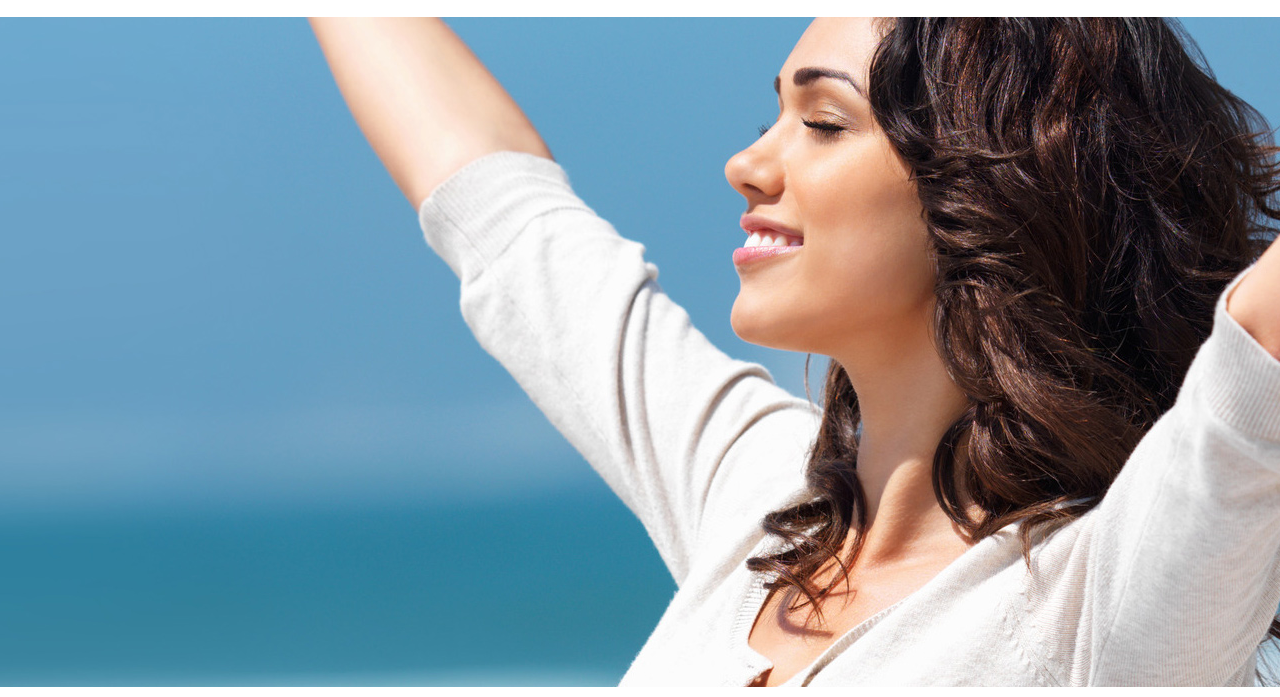
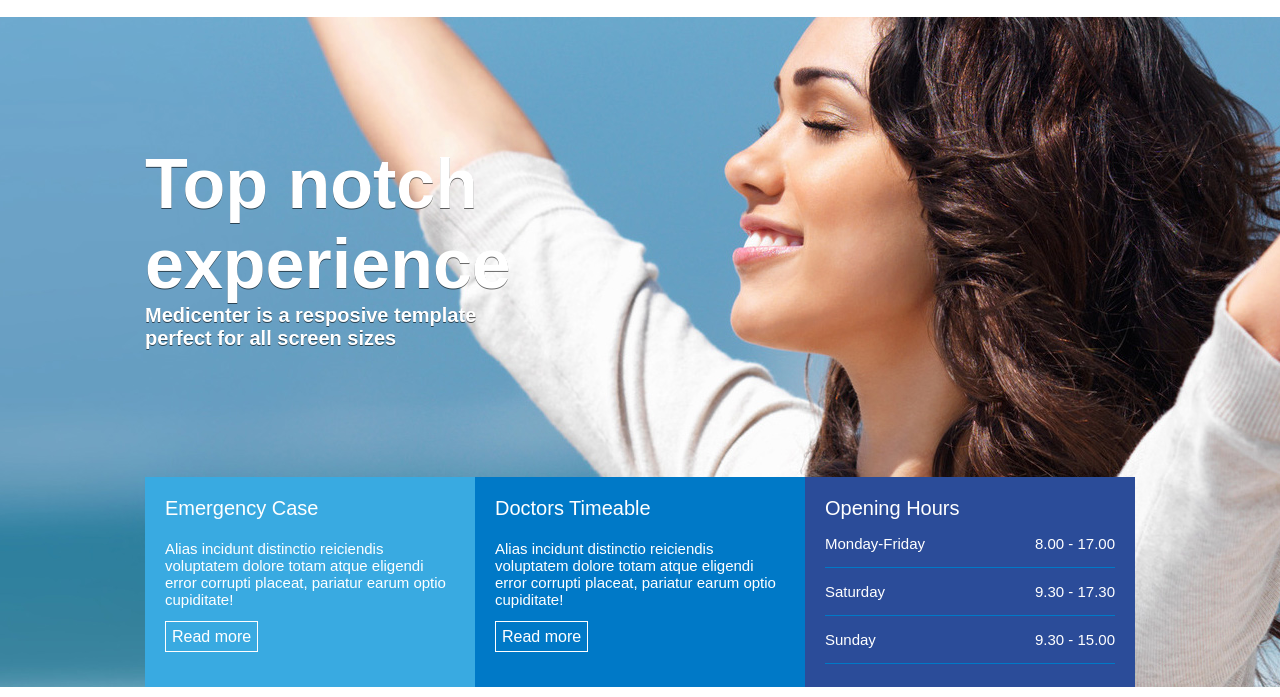
Before and after one commit to devmarcosgarcia/medicenter, a plain HTML site: page index.html in a window 1280 px wide. Shown: the part 103-800 px from the top of the page. Drawn offline with Linux system fonts and the light colour scheme.

Commit message:
banner central adicionado

```diff
--- a/assets/css/template.css
+++ b/assets/css/template.css
@@ -1,6 +1,7 @@
-body{
+*{
     margin: 0px;
     padding: 0px;
+    font-family: Arial, Helvetica, sans-serif;
 }
 
 header{
@@ -38,7 +39,6 @@ nav a{
     padding: 15px;
     text-decoration: none;
     text-transform: uppercase;
-    font-family: Arial, Helvetica, sans-serif;
     color: #727272;
 }
 
@@ -49,8 +49,85 @@ nav a:hover{
 }
 
 section#banner{
+    display: flex;
+    justify-content: center;
     background-image: url(../images/img1.jpg);
     background-position: center;
     background-size: cover;
     height: 670px;
 }
+
+.column{
+    flex-direction: column;
+}
+
+.banner-headline{
+    flex: 1;
+    display: flex;
+    flex-direction: column;
+    justify-content: center;
+    max-width: 350px;
+
+}
+
+.banner-headline h1{
+    color: white;
+    font-size: 70px;
+    text-shadow: 0px 1px 0px rgba(0, 0, 0, 0.575);
+}
+
+.banner-headline h2{
+    color: white;
+    font-size: 20px;
+    text-shadow: 0px 1px 0px rgba(0, 0, 0, 0.575);
+}
+
+.banner-options{
+    display: flex;
+    height: 210px;
+
+}
+
+.banner1, .banner2, .banner3{
+    flex: 1;
+    color: white;
+    padding: 20px;
+}
+
+.banner1{
+    background-color: #39aae1;
+}
+
+.banner2{
+    background-color: #0079c7;
+}
+
+.banner3{
+    background-color: #2b4c99;
+}
+
+.banner-title{
+    font-size: 20px;
+}
+
+.banner-desc{
+    font-size: 15px;
+    margin-top: 20px;
+    margin-bottom: 20px;
+}
+
+.banner-options a{
+    text-decoration: none;
+    border: 1px solid white;
+    padding: 6px;
+    color: white;
+}
+
+.banner-opening-hours{
+    display: flex;
+    justify-content: space-between;
+    font-size: 15px;
+    margin-top: 15px;
+    padding-bottom: 15px;
+    border-bottom: 1px solid #0079c7;
+}
--- a/index.html
+++ b/index.html
@@ -30,6 +30,39 @@
         </div>
     </header>
     <section id="banner">
+        <div class="container column">
+            <div class="banner-headline">
+                <h1>Top notch experience</h1>
+                <h2>Medicenter is a resposive template perfect for all screen sizes</h2>
+            </div>
+            <div class="banner-options">
+                <div class="banner1">
+                    <div class="banner-title">Emergency Case</div>
+                    <div class="banner-desc">Alias incidunt distinctio reiciendis voluptatem dolore totam atque eligendi error corrupti placeat, pariatur earum optio cupiditate!</div>
+                    <a href="#">Read more</a>
+                </div>
+                <div class="banner2">
+                    <div class="banner-title">Doctors Timeable</div>
+                    <div class="banner-desc">Alias incidunt distinctio reiciendis voluptatem dolore totam atque eligendi error corrupti placeat, pariatur earum optio cupiditate!</div>
+                    <a href="#">Read more</a>
+                </div>
+                <div class="banner3">
+                    <div class="banner-title">Opening Hours</div>
+                    <div class="banner-opening-hours">
+                        <div class="banner-week-days1">Monday-Friday</div>
+                        <div class="banner-hours1"> 8.00 - 17.00</div>
+                    </div>
+                    <div class="banner-opening-hours">
+                        <div class="banner-week-days1">Saturday</div>
+                        <div class="banner-hours1"> 9.30 - 17.30</div>
+                    </div>
+                    <div class="banner-opening-hours">
+                        <div class="banner-week-days1">Sunday</div>
+                        <div class="banner-hours1"> 9.30 - 15.00</div>
+                    </div>
+                </div>
+            </div>
+        </div>
 
     </section>
 
```
